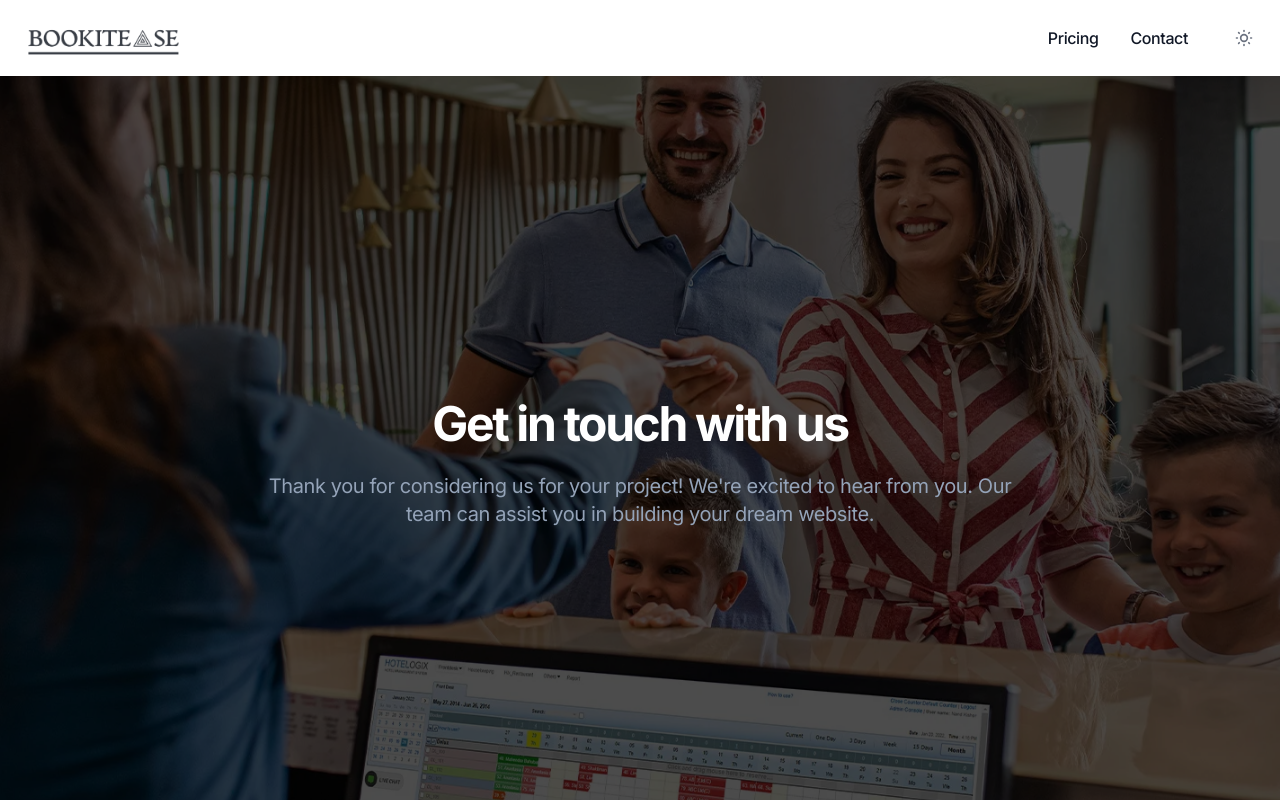
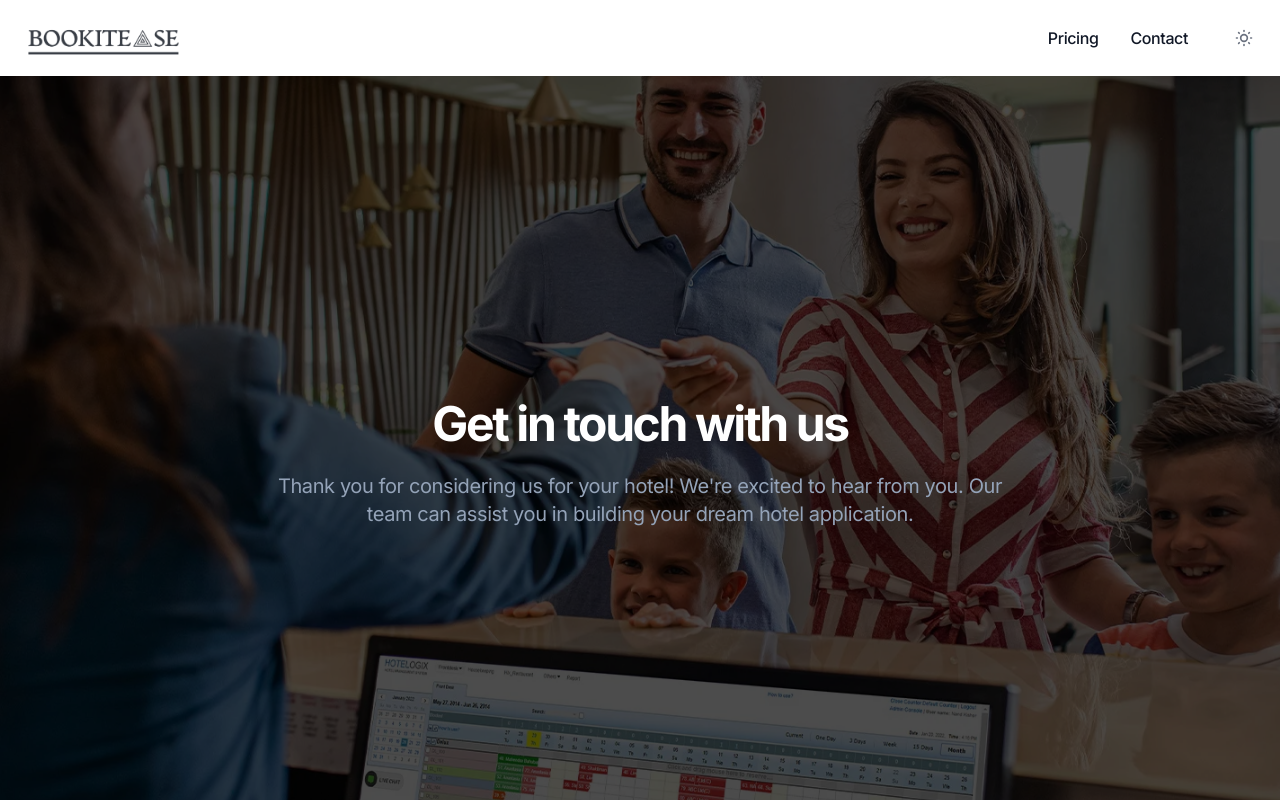
Before and after one commit to Lavanjan/bookitease, a Next.js app: page /contact in a window 1280 px wide. Shown: the top 800 px of the page. Built offline with nearby package versions, Linux system fonts and the light colour scheme.

Commit message:
update screens

```diff
--- a/src/shared/data/pages/contact.data.tsx
+++ b/src/shared/data/pages/contact.data.tsx
@@ -7,8 +7,8 @@ export const heroContact: HeroProps = {
   title: 'Get in touch with us',
   subtitle: (
     <>
-      <span className="hidden md:inline">{`Thank you for considering us for your project! We're excited to hear from you.`}</span>{' '}
-      {`Our team can assist you in building your dream website.`}
+      <span className="hidden md:inline">{`Thank you for considering us for your hotel! We're excited to hear from you.`}</span>{' '}
+      {`Our team can assist you in building your dream hotel application.`}
     </>
   ),
   tagline: 'Demo Contact Page',
```
